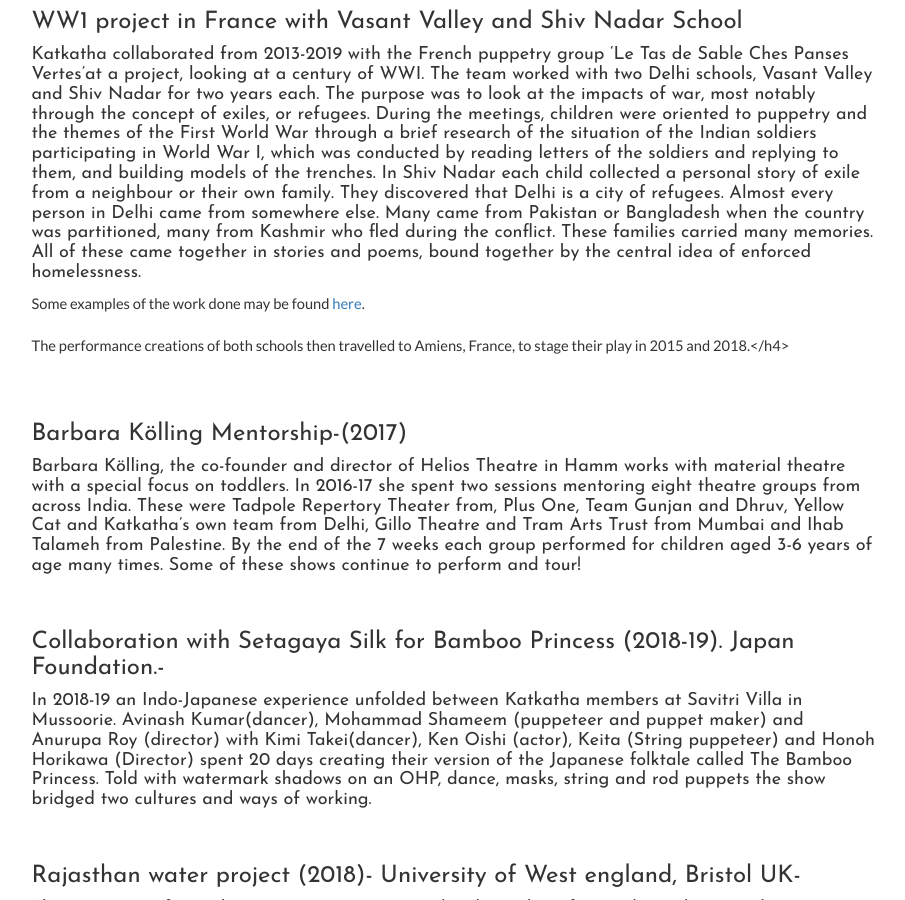
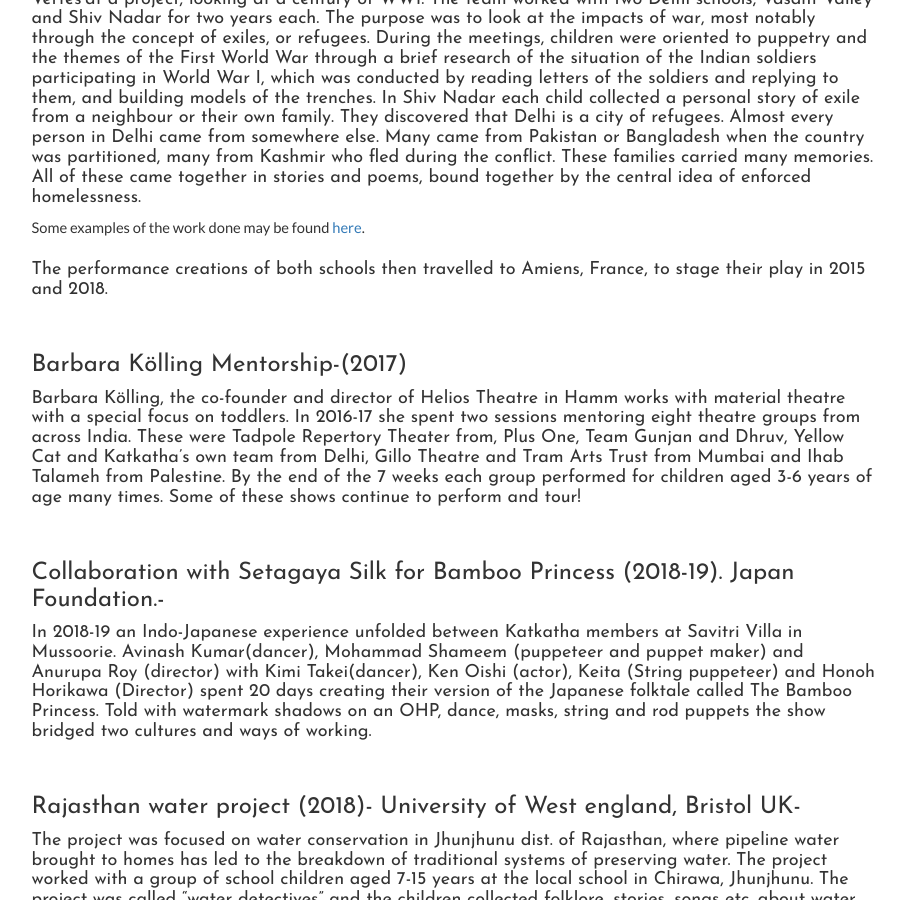
Before and after one commit to katkatha/katkatha.org, a Jekyll site: the page built from _posts/2017-02-04-projects.markdown, in a window 1280 px wide and 900 px high, scrolled down 2706 px. Shown: the whole window, without its empty margins (331-1236 px from the left). Built offline with Jekyll 4.4.1, drawn with Linux system fonts in a browser that asks for light colours; nearby versions of some CDN libraries.

Commit message:
Update 2017-02-04-projects.markdown

```diff
--- a/_posts/2017-02-04-projects.markdown
+++ b/_posts/2017-02-04-projects.markdown
@@ -61,9 +61,9 @@
 <h4>Since 2013 this day long program is aimed at teachers of Pre-primary and Primary schools, with a focus of helping them use puppets in the classroom. Over the years the workshops have covered Shadow puppets, Material Theatre, Glove puppets and paper theatre.</h4>
 <br>
 <h3>-	World War I Centenary- Puppetry and History Project</h3>
-<br>
+
 <h4>-	World War I Centenary- Puppetry and History Project in collboration with Le Tas de Sable in Amiens, France. In 2014 Le Tas Sable began a unique project for children and youth that has since spanned 15 countries, across four continents. Katkatha was the Indian partner in this International program. Two schools, namely Vasant Valley and Shiv Nadar became project partners from 2014-15 and 2017-18 respectively. The first part was themed “Objects: what soldiers did when they were waiting” and the second was based on the theme of “Exiles”. The children were guided through three stages in both projects  . First, an introduction to WWI followed by a research of the role and condition of Indian soldiers in the war. Second, an introduction to puppet theatre with a special focus on Bunraku and Shadow Puppets. Third, a performance improvised, scripted and created by the children themselves that travelled to Amiens in France in 2015 and 2018.</h4>
-<br>
+
 
 <h2>International Projects –</h2>
 
@@ -77,7 +77,7 @@
 
 In Shiv Nadar each child collected a personal story of exile from a neighbour or their own family. They discovered that Delhi is a city of refugees. Almost every person in Delhi came from somewhere else. Many came from Pakistan or Bangladesh when the country was partitioned, many from Kashmir who fled during the conflict. These families carried many memories. All of these came together in stories and poems, bound together by the central idea of enforced homelessness.</h4> Some examples of the work done may be found [here](http://objetsguerresetpaix.com/groupes-groups/shiv-nadar-school-india/).
 
-The performance creations of both schools then travelled to Amiens, France, to stage their play in 2015 and 2018.</h4>
+<h4>The performance creations of both schools then travelled to Amiens, France, to stage their play in 2015 and 2018.</h4>
 
 <br>
 
```
